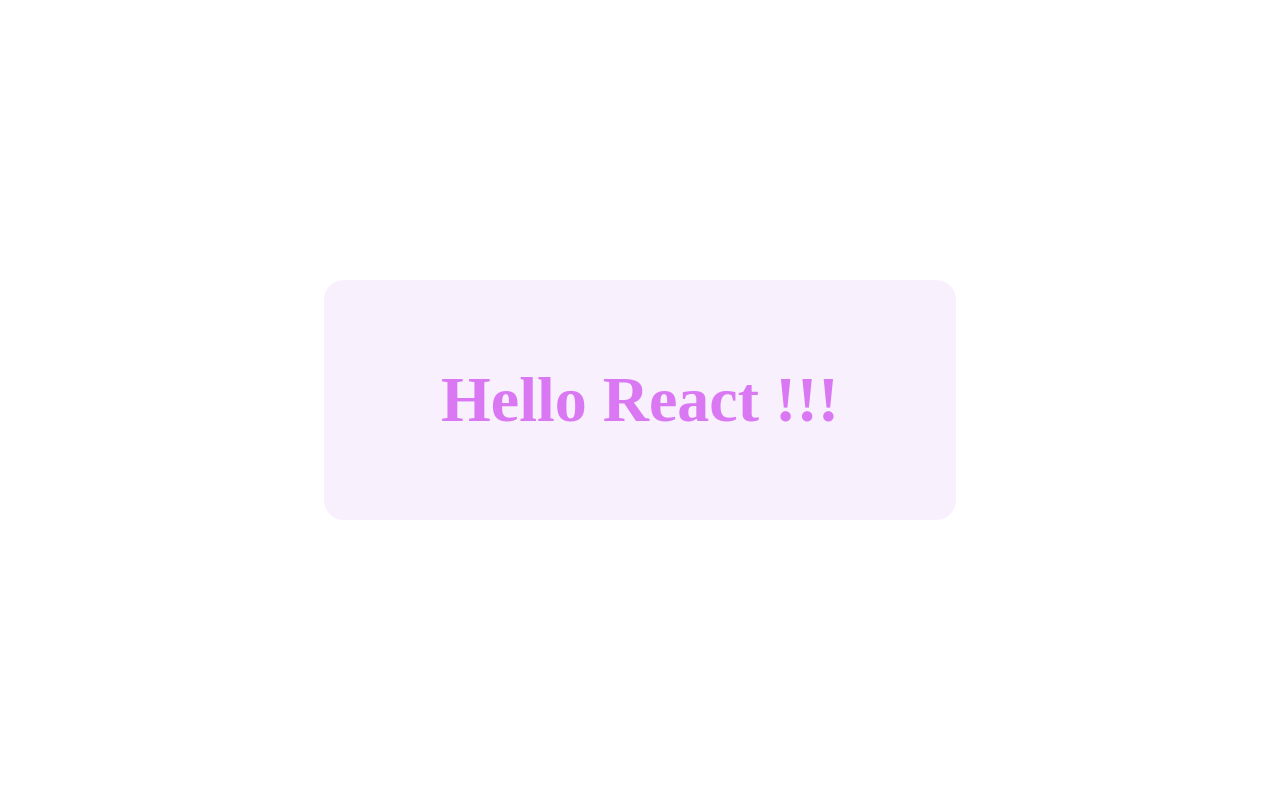
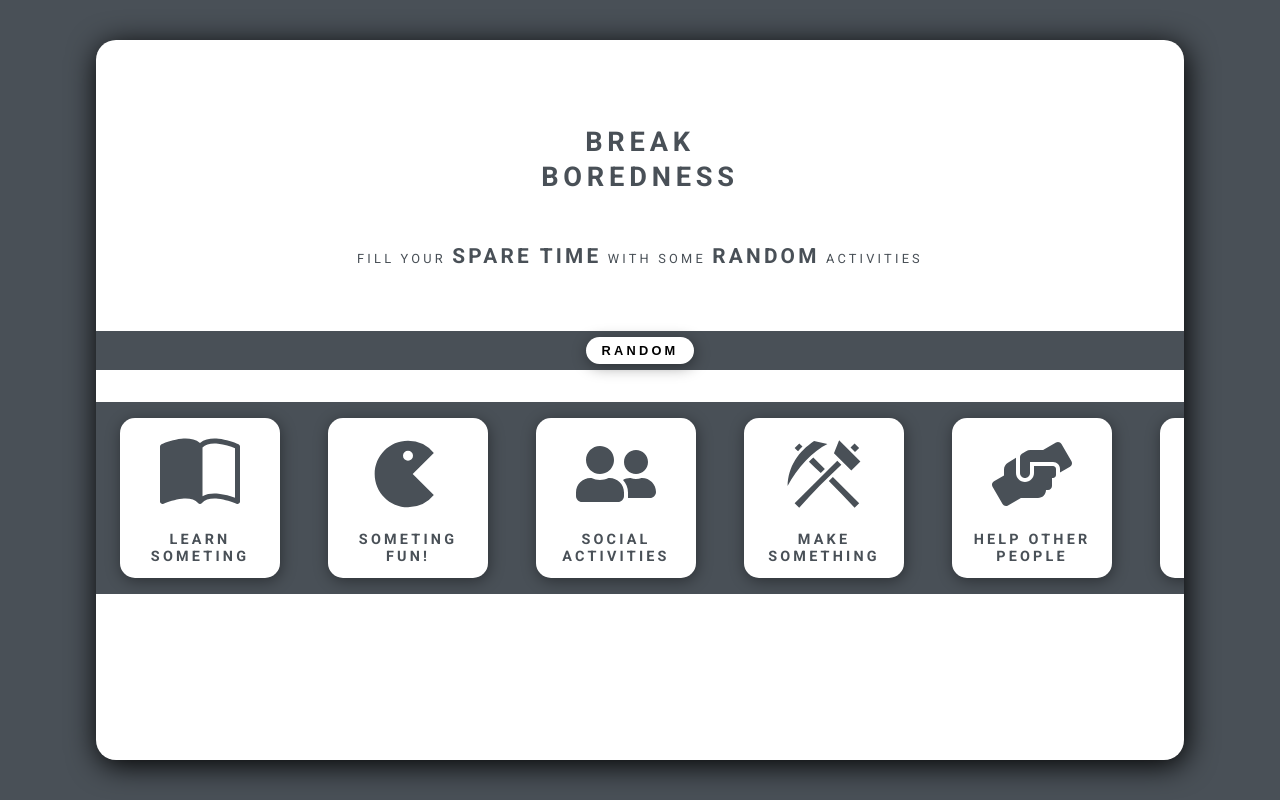
Before and after one commit to dooyeong20/Break-Boredness, a React app: page / in a window 1280 px wide. Built offline with nearby package versions, Linux system fonts and the light colour scheme.

Commit message:
feat: Component with styling done 80%
title, detail, type box, type items

```diff
--- a/index.html
+++ b/index.html
@@ -5,6 +5,12 @@
     <meta http-equiv="X-UA-Compatible" content="IE=edge" />
     <meta name="viewport" content="width=device-width, initial-scale=1.0" />
     <title><%= htmlWebpackPlugin.options.title %></title>
+    <link rel="preconnect" href="https://fonts.googleapis.com" />
+    <link rel="preconnect" href="https://fonts.gstatic.com" crossorigin />
+    <link
+      href="https://fonts.googleapis.com/css2?family=Roboto:wght@400;700&display=swap"
+      rel="stylesheet"
+    />
   </head>
   <body>
     <div id="root"></div>
--- a/src/app/App.js
+++ b/src/app/App.js
@@ -1,28 +1,58 @@
 import React from 'react';
-import styled from 'styled-components';
+import { GlobalStyle } from 'src/globalVars';
+import { theme } from 'src/styles/theme';
+import styled, { ThemeProvider } from 'styled-components';
+import Content from '../components/Content/Content';
+import Header from '../components/Header/Header';
+import TypeBar from '../components/TypeBar/TypeBar';
+import TypeBox from '../components/TypeBox/TypeBox';
+import { getLinebreakedSpans } from '../utils';
+import { ACTIVITY_TYPES } from 'src/globalVars';
 
-const StyledApp = styled.div`
+const StyledAppContainer = styled.div.attrs(({ theme }) => {
+  const { bgColor } = theme;
+
+  return {
+    $bgColor: bgColor,
+  };
+})`
   display: flex;
   justify-content: center;
   align-items: center;
 
-  width: 50%;
-  min-width: 450px;
-  height: 30vh;
+  width: 100%;
+  height: 100vh;
 
-  margin: auto;
-  margin-top: 50vh;
-  transform: translate(0, -50%);
+  background: ${({ $bgColor }) => $bgColor};
+`;
 
-  background: #f8f0fc;
-  color: #da77f2;
+const StyledApp = styled.section.attrs(({ theme }) => {
+  const { fgColor, bgColor } = theme;
+  return {
+    $fgColor: bgColor,
+    $bgColor: fgColor,
+  };
+})`
+  width: 85%;
+  height: 90%;
 
   border-radius: 20px;
-
-  font-size: 4rem;
-  font-weight: bold;
+  background: ${({ $bgColor }) => $bgColor};
+  box-shadow: 2px 5px 30px 0 rgba(0, 0, 0, 1);
 `;
 
 export default function App() {
-  return <StyledApp>Hello React !!!</StyledApp>;
+  return (
+    <ThemeProvider theme={theme.main}>
+      <GlobalStyle />
+      <StyledAppContainer>
+        <StyledApp>
+          <Header>{getLinebreakedSpans(['break', 'boredness'])}</Header>
+          <Content />
+          <TypeBar />
+          <TypeBox types={ACTIVITY_TYPES} />
+        </StyledApp>
+      </StyledAppContainer>
+    </ThemeProvider>
+  );
 }
--- /dev/null
+++ b/src/components/Content/Content.js
@@ -0,0 +1,37 @@
+import React from 'react';
+import styled from 'styled-components';
+import { getLinebreakedSpans } from '../../utils';
+
+const StyledContent = styled.section.attrs(({ theme }) => {
+  const { textColor } = theme;
+  return {
+    $textColor: textColor,
+  };
+})`
+  color: ${({ $textColor }) => $textColor};
+
+  margin-top: 3rem;
+
+  text-align: center;
+  font-size: 0.8rem;
+  letter-spacing: 0.2rem;
+  line-height: 200%;
+  text-transform: uppercase;
+
+  .big {
+    font-size: 1.3rem;
+    font-weight: bold;
+  }
+`;
+
+export default function Content() {
+  return (
+    <StyledContent>
+      <span> fill your </span>
+      <span className="big"> spare time</span>
+      <span> with some </span>
+      <span className="big">Random</span>
+      <span> activities </span>
+    </StyledContent>
+  );
+}
--- /dev/null
+++ b/src/components/Header/Header.js
@@ -0,0 +1,22 @@
+import React from 'react';
+import styled from 'styled-components';
+
+const StyledHeader = styled.h1.attrs(({ theme }) => {
+  const { textColor } = theme;
+  return {
+    $textColor: textColor,
+  };
+})`
+  font-size: 1.7rem;
+  letter-spacing: 0.3rem;
+  line-height: 130%;
+  text-align: center;
+
+  margin-top: 85px;
+  color: ${({ $textColor }) => $textColor};
+
+  text-transform: uppercase;
+`;
+export default function Header({ ...restProps }) {
+  return <StyledHeader {...restProps}></StyledHeader>;
+}
--- /dev/null
+++ b/src/components/TypeBar/TypeBar.js
@@ -0,0 +1,61 @@
+import React from 'react';
+import styled from 'styled-components';
+
+const StyledTypeBar = styled.div.attrs(({ theme }) => {
+  const { bgColor, textColor } = theme;
+
+  return {
+    $bgColor: bgColor,
+    $textColor: textColor,
+  };
+})`
+  display: flex;
+  justify-content: center;
+  align-items: center;
+
+  color: ${({ $textColor }) => $textColor};
+  background: ${({ $bgColor }) => $bgColor};
+
+  margin-top: 60px;
+  height: 2.4rem;
+`;
+
+const StyledTypeSelectButton = styled.button.attrs(({ theme }) => {
+  const { fgColor, textColor } = theme;
+
+  return {
+    $bgColor: fgColor,
+    $textColor: textColor,
+  };
+})`
+  padding: 0 1rem;
+  font-size: 0.8rem;
+  letter-spacing: 0.2rem;
+  height: 70%;
+  background: ${({ $bgColor }) => $bgColor};
+  border-radius: 40px;
+
+  text-transform: uppercase;
+  font-weight: bold;
+
+  cursor: pointer;
+  transition: all 0.1s ease-in-out;
+
+  box-shadow: 1px 3px 15px 0 rgba(0, 0, 0, 0.4);
+
+  &:hover {
+    transform: scale(105%);
+  }
+
+  &:active {
+    transform: scale(100%);
+  }
+`;
+
+export default function TypeBar() {
+  return (
+    <StyledTypeBar>
+      <StyledTypeSelectButton>random</StyledTypeSelectButton>
+    </StyledTypeBar>
+  );
+}
--- /dev/null
+++ b/src/components/TypeBox/TypeBox.js
@@ -0,0 +1,47 @@
+import React from 'react';
+import styled from 'styled-components';
+import TypeItem from '../TypeItem/TypeItem';
+import PropTypes from 'prop-types';
+
+const StyledTypeScrollBox = styled.div`
+  width: 100%;
+  margin-top: 2rem;
+  overflow-x: scroll;
+`;
+
+const StyledTypeBox = styled.div.attrs(({ theme, typeCount }) => {
+  const { fgColor, bgColor, textColor } = theme;
+
+  return {
+    $fgColor: fgColor,
+    $bgColor: bgColor,
+    $textColor: textColor,
+    $width: `${typeCount * 13}rem`,
+  };
+})`
+  display: flex;
+  justify-content: space-around;
+  align-items: center;
+
+  width: ${({ $width }) => $width};
+  padding: 1rem 0;
+  overflow-x: scroll;
+
+  background: ${({ $bgColor }) => $bgColor}; ;
+`;
+
+export default function TypeBox({ types }) {
+  return (
+    <StyledTypeScrollBox>
+      <StyledTypeBox typeCount={types.length}>
+        {types.map(type => (
+          <TypeItem key={type.title} category={type}></TypeItem>
+        ))}
+      </StyledTypeBox>
+    </StyledTypeScrollBox>
+  );
+}
+
+TypeBox.propTypes = {
+  types: PropTypes.array,
+};
--- /dev/null
+++ b/src/components/TypeItem/TypeItem.js
@@ -0,0 +1,56 @@
+import React from 'react';
+import styled from 'styled-components';
+
+const StyledTypeItem = styled.div.attrs(({ theme }) => {
+  const { fgColor, bgColor, textColor } = theme;
+
+  return {
+    $fgColor: bgColor,
+    $bgColor: fgColor,
+    $textColor: textColor,
+  };
+})`
+  text-align: center;
+  font-size: 0.9rem;
+  font-weight: bold;
+  text-transform: uppercase;
+  letter-spacing: 0.2rem;
+  color: ${({ $textColor }) => $textColor};
+
+  width: 10rem;
+  height: 10rem;
+
+  border-radius: 15px;
+  background: ${({ $bgColor }) => $bgColor};
+
+  box-shadow: 1px 3px 15px 0 rgba(0, 0, 0, 0.4);
+  transition: all 0.25s ease-in-out;
+  &:hover {
+    transform: scale(105%);
+    box-shadow: 1px 3px 30px 0 rgba(0, 0, 0, 0.8);
+  }
+
+  p {
+    width: 80%;
+    margin: auto;
+    margin-top: 0.8rem;
+  }
+
+  svg {
+    margin-top: 1rem;
+    height: 5rem;
+    width: 5rem;
+    fill: ${({ $textColor }) => $textColor};
+  }
+`;
+
+export default function TypeItem({ category }) {
+  const { detail, SVG } = category;
+
+  return (
+    <StyledTypeItem>
+      <SVG />
+      <p>{detail}</p>
+    </StyledTypeItem>
+  );
+}
--- /dev/null
+++ b/src/globalVars.js
@@ -0,0 +1,73 @@
+import { createGlobalStyle } from 'styled-components';
+import { theme } from './styles/theme';
+import {
+  GiCook,
+  GiDeskLamp,
+  GiMeditation,
+  GiStoneCrafting,
+} from 'react-icons/gi';
+import { BsBookHalf } from 'react-icons/bs';
+import { FaHandsHelping, FaMusic, FaUserFriends } from 'react-icons/fa';
+import { RiGameFill } from 'react-icons/ri';
+
+export const ACTIVITY_TYPES = [
+  {
+    title: 'education',
+    detail: 'Learn Someting',
+    SVG: BsBookHalf,
+  },
+  { title: 'recreational', detail: 'Someting Fun!', SVG: RiGameFill },
+  { title: 'social', detail: 'Social Activities', SVG: FaUserFriends },
+  { title: 'diy', detail: 'Make Something', SVG: GiStoneCrafting },
+  {
+    title: 'charity',
+    detail: 'Help Other People',
+    SVG: FaHandsHelping,
+  },
+  { title: 'cooking', detail: 'If You are Hungry ...', SVG: GiCook },
+  {
+    title: 'relaxation',
+    detail: 'Relax for Yourself',
+    SVG: GiMeditation,
+  },
+  {
+    title: 'music',
+    detail: 'Listen to Music',
+    SVG: FaMusic,
+  },
+  {
+    title: 'busywork',
+    detail: 'For Koreans ...',
+    SVG: GiDeskLamp,
+  },
+];
+
+export const GlobalStyle = createGlobalStyle`
+  html {
+    font-size: 16px;
+    font-family: 'Roboto', sans-serif;
+  }
+
+  html * {
+    box-sizing: border-box;
+  }
+
+  body {
+    margin: 0;
+    background: ${theme.main.gray};
+  }
+
+  button {
+    outline: none;
+    border: none;
+    background: none;
+  }
+
+  h1,h2,h3,h4,h5 {
+    margin: 0;
+  }
+
+  span.block {
+    display: block;
+  }
+`;
--- /dev/null
+++ b/src/styles/theme.js
@@ -0,0 +1,7 @@
+export const theme = {
+  main: {
+    fgColor: '#fff',
+    bgColor: '#495057',
+    textColor: '#495057',
+  },
+};
--- /dev/null
+++ b/src/utils/index.js
@@ -0,0 +1,7 @@
+import React from 'react';
+export const getLinebreakedSpans = words =>
+  words.map(word => (
+    <span className="block" key={word + Math.floor(Math.random() * 1000)}>
+      {word}
+    </span>
+  ));
```
